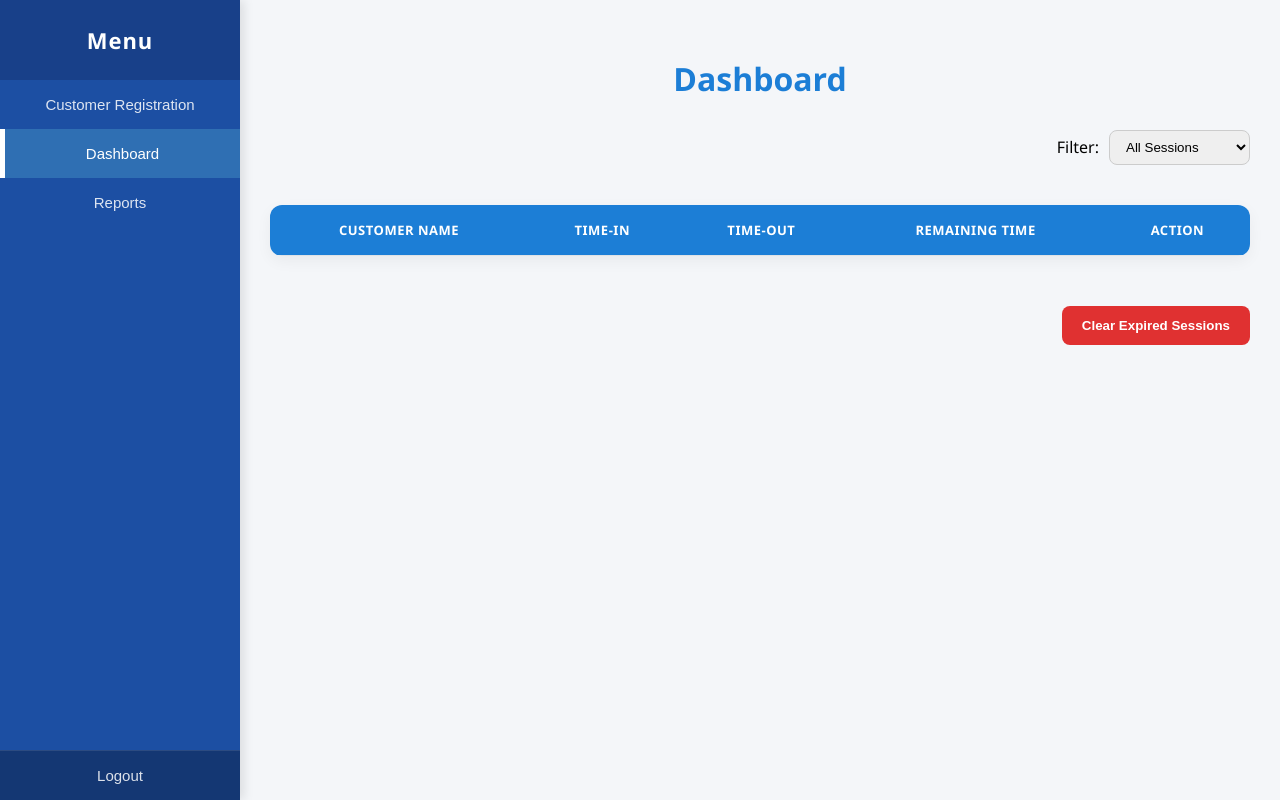
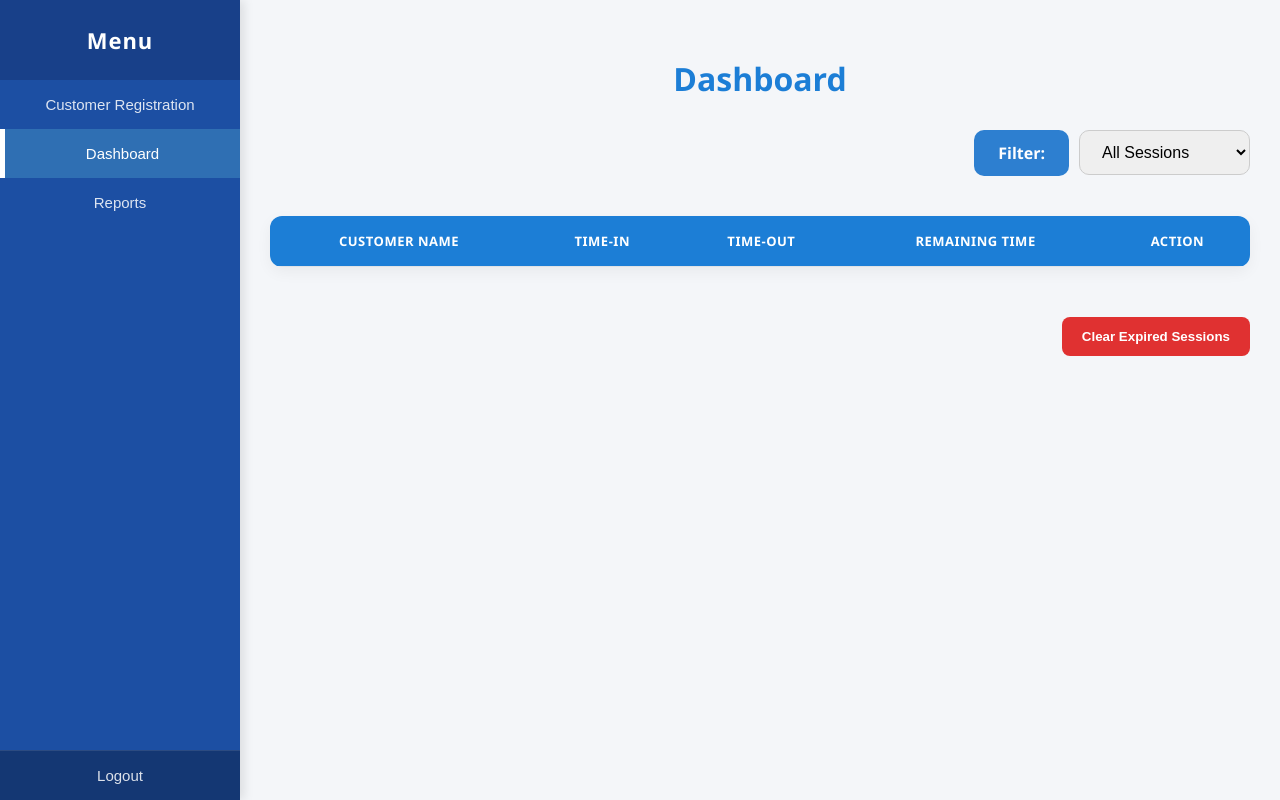
Before and after one commit to Mikmik1996/customer-session-tracking, a website: page frontend/dashboard.html in a window 1280 px wide. Both pictures are taken after a click on the button "Dashboard". Drawn offline with nearby package versions, Linux system fonts and the light colour scheme; no server answers.

Commit message:
Style dashboard filter and improve UI

```diff
--- a/frontend/dashboard.html
+++ b/frontend/dashboard.html
@@ -50,10 +50,19 @@
   margin-bottom: 20px;
 }
 
+.dashboard-filter label {
+  background: #2d7fd0;
+  color: white;
+  padding: 12px 24px;
+  border-radius: 10px;
+  font-weight: bold;
+}
+
 .dashboard-filter select {
-  padding: 8px 12px;
+  padding: 12px 18px;
   border: 1px solid #ccc;
-  border-radius: 8px;
+  border-radius: 10px;
+  font-size: 16px;
 }
     /* ==========================================
        📁 SIDEBAR NAVIGATION MENU PANELS
```
